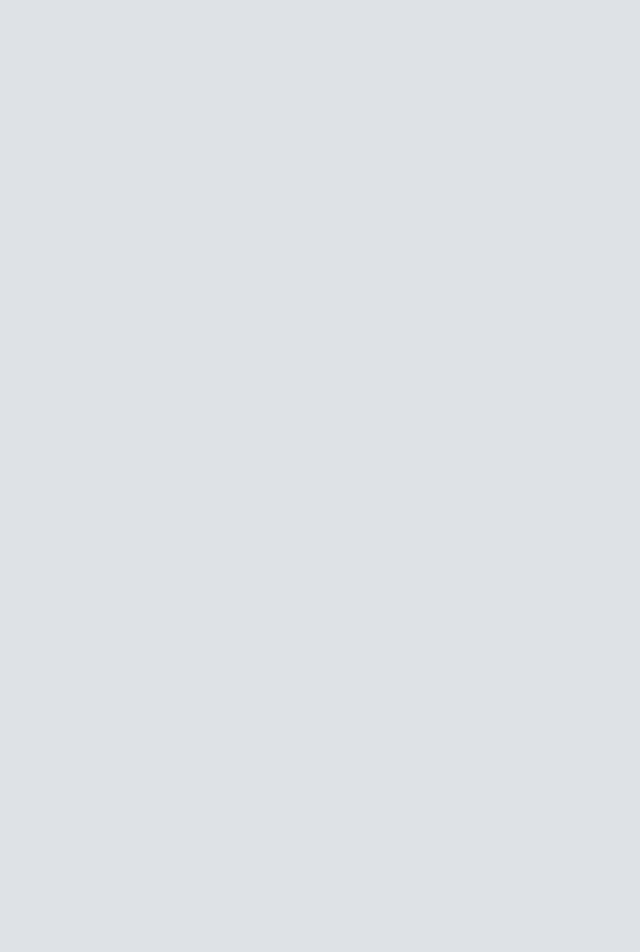
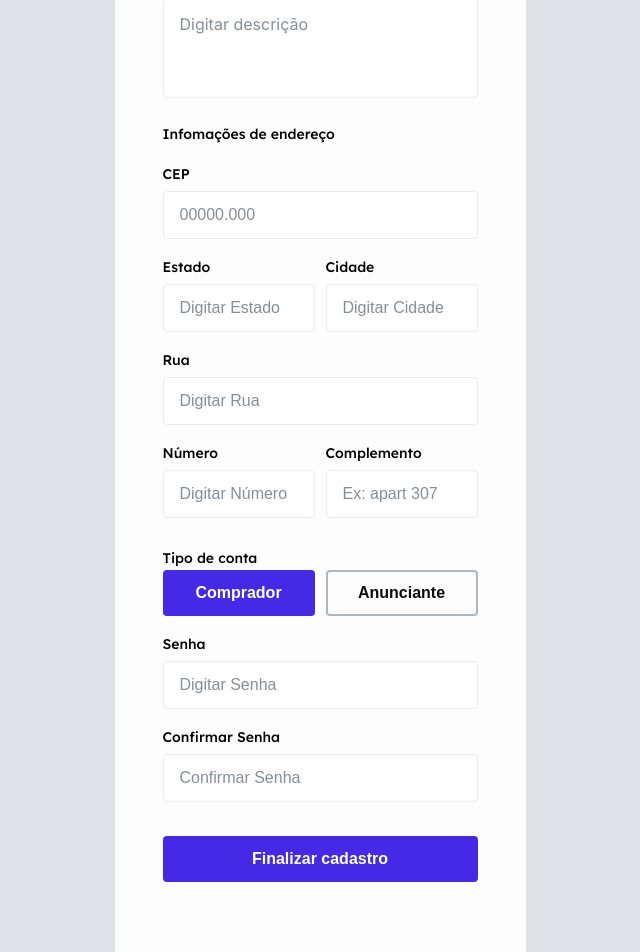
Before and after one commit to KMotorsShop/motors-shop, a React (Vite) app in the folder frontend/: page /register in a window 1280 px wide. Before the commit this address had no page. Shown: the part 780-1732 px from the top of the page, without its empty margins (320-960 px from the left). Before the commit the page ends 800 px from the top, so only its background shows below. Built offline with nearby package versions, Linux system fonts and the light colour scheme.

Commit message:
feat: estilização da pagina de registro

```diff
--- a/frontend/index.html
+++ b/frontend/index.html
@@ -11,6 +11,10 @@
       href="https://fonts.googleapis.com/css2?family=Lexend:wght@400;500;600;700&display=swap"
       rel="stylesheet"
     />
+    <link
+      href="https://fonts.googleapis.com/css2?family=Inter:wght@400;500;600;700&display=swap"
+      rel="stylesheet"
+    />
   </head>
   <body>
     <div id="root"></div>
--- /dev/null
+++ b/frontend/src/pages/Register/index.tsx
@@ -0,0 +1,78 @@
+import { Footer } from "../../components/Footer";
+import Header from "../../components/Header";
+import { BrandButton, OutlineButton } from "../../styles/Buttons";
+import { Input, SmallInput, TextArea } from "../../styles/Form";
+import { Label } from "../../styles/Texts";
+import {
+  BrandButtonForm,
+  Container,
+  ContainerForm,
+  DivForm,
+  InputSmall,
+} from "./styles";
+
+const Register = () => {
+  return (
+    <>
+      <Header />
+      <Container>
+        <ContainerForm>
+          <h1>Cadastro</h1>
+          <p>Infomações pessoais</p>
+          <Label htmlFor="name">Nome</Label>
+          <Input id="name" placeholder="Ex: Samuel Leão" />
+          <Label htmlFor="email">Email</Label>
+          <Input id="email" placeholder="Ex: samuel@kenzie.com.br" />
+          <Label htmlFor="cpf">CPF</Label>
+          <Input id="cpf" placeholder="000.000.000-00" />
+          <Label htmlFor="cellphone">Celular</Label>
+          <Input id="cellphone" placeholder="(DDD) 90000-0000" />
+          <Label htmlFor="date">Data de Nascimento</Label>
+          <Input id="date" placeholder="00/00/00" />
+          <Label htmlFor="description">Descrição</Label>
+          <TextArea placeholder="Digitar descrição" />
+          <p>Infomações de endereço</p>
+          <Label htmlFor="cep">CEP</Label>
+          <Input id="cep" placeholder="00000.000" />
+          <DivForm>
+            <InputSmall>
+              <Label htmlFor="state">Estado</Label>
+              <SmallInput id="state" placeholder="Digitar Estado" />
+            </InputSmall>
+            <InputSmall>
+              <Label htmlFor="city">Cidade</Label>
+              <SmallInput id="city" placeholder="Digitar Cidade" />
+            </InputSmall>
+          </DivForm>
+          <Label htmlFor="road">Rua</Label>
+          <Input id="road" placeholder="Digitar Rua" />
+          <DivForm>
+            <InputSmall>
+              <Label htmlFor="number">Número</Label>
+              <SmallInput id="number" placeholder="Digitar Número" />
+            </InputSmall>
+            <InputSmall>
+              <Label htmlFor="complement">Complemento</Label>
+              <SmallInput id="complement" placeholder="Ex: apart 307" />
+            </InputSmall>
+          </DivForm>
+          <span>Tipo de conta</span>
+          <DivForm>
+            <BrandButton>Comprador</BrandButton>
+            <OutlineButton variant="greyLight">Anunciante</OutlineButton>
+          </DivForm>
+          <Label htmlFor="password">Senha</Label>
+          <Input id="password" placeholder="Digitar Senha" />
+          <Label htmlFor="">Confirmar Senha</Label>
+          <Input placeholder="Confirmar Senha" />
+          <BrandButtonForm className="buttonConfirm" type="submit">
+            Finalizar cadastro
+          </BrandButtonForm>
+        </ContainerForm>
+      </Container>
+      <Footer />
+    </>
+  );
+};
+
+export default Register;
--- /dev/null
+++ b/frontend/src/pages/Register/styles.ts
@@ -0,0 +1,171 @@
+import { BaseButton } from "../../styles/Buttons";
+import { styled } from "../../styles/stitches.config";
+
+export const Container = styled("div", {
+  display: "flex",
+  justifyContent: "center",
+  alignItems: "center",
+  marginTop: "46px",
+  marginBottom: "97px",
+});
+
+export const ContainerForm = styled("form", {
+  width: "411px",
+  height: "1630px",
+  background: "$grey10",
+  borderRadius: "4px",
+  "@mobile": {
+    width: "343px",
+  },
+
+  h1: {
+    fontWeight: "500",
+    fontSize: "24px",
+    lineHeight: "30px",
+    marginTop: "44px",
+    marginLeft: "48px",
+    marginBottom: "44px",
+    "@mobile": {
+      marginLeft: "28px",
+    },
+  },
+
+  p: {
+    fontWeight: "500",
+    fontSize: "14px",
+    lineHeight: "24px",
+    marginLeft: "48px",
+    "@mobile": {
+      marginLeft: "28px",
+    },
+  },
+
+  span: {
+    fontWeight: "500",
+    fontSize: "14px",
+    lineHeight: "24px",
+    marginLeft: "48px",
+    marginTop: "28px",
+    display: "inline-block",
+    "@mobile": {
+      marginLeft: "28px",
+    },
+  },
+
+  label: {
+    fontWeight: "500",
+    fontSize: "14px",
+    lineHeight: "17px",
+    marginLeft: "48px",
+    display: "inline-block",
+    marginTop: "20px",
+    "@mobile": {
+      marginLeft: "28px",
+    },
+  },
+
+  input: {
+    width: "315px",
+    height: "48px",
+    marginLeft: "48px",
+    marginTop: "8px",
+    "@mobile": {
+      width: "287px",
+      marginLeft: "28px",
+    },
+  },
+
+  textArea: {
+    width: "315px",
+    height: "80px",
+    marginLeft: "48px",
+    marginTop: "8px",
+    paddingTop: "25px",
+    marginBottom: "24px",
+    "&::placeholder": {
+      color: "$grey3",
+      fontWeight: "400",
+      fontSize: "16px",
+      lineHeight: "0px",
+    },
+    "@mobile": {
+      width: "287px",
+      marginLeft: "28px",
+    },
+  },
+
+  buttonConfirm: {
+    width: "315px",
+  },
+});
+
+export const DivForm = styled("div", {
+  display: "flex",
+  marginLeft: "48px",
+  gap: "11px",
+  "@mobile": {
+    marginLeft: "28px",
+  },
+
+  button: {
+    width: "152px",
+    "@mobile": {
+      width: "139px",
+    },
+  },
+});
+
+export const InputSmall = styled("div", {
+  label: {
+    marginLeft: "0px",
+  },
+  input: {
+    width: "152px",
+    marginLeft: "0px",
+    "@mobile": {
+      width: "139px",
+    },
+  },
+});
+
+export const BrandButtonForm = styled(BaseButton, {
+  color: "$whiteFixed",
+  background: "$brand1",
+  width: "315px",
+  marginLeft: "48px",
+  marginTop: "34px",
+  "@mobile": {
+    width: "287px",
+    marginLeft: "28px",
+  },
+
+  "&:hover": {
+    background: "$brand2",
+  },
+
+  "&:disabled": {
+    color: "$brand4",
+    background: "$brand3",
+    cursor: "default",
+    "&:hover": {
+      background: "$brand3",
+    },
+  },
+
+  variants: {
+    variant: {
+      opacity: {
+        color: "$brand1",
+        background: "$brand4",
+        "&:hover": {
+          background: "$brand4",
+          color: "$brand1",
+        },
+      },
+      normal: {
+        color: "$whiteFixed",
+        background: "$brand1",
+      },
+    },
+  },
+});
--- a/frontend/src/routes/index.tsx
+++ b/frontend/src/routes/index.tsx
@@ -1,12 +1,14 @@
 import { Route, Routes } from "react-router-dom";
 import Home from "../pages/Home";
 import ProductDetailed from "../pages/ProductDetailed";
+import Register from "../pages/Register";
 
 const RoutesMain = () => {
   return (
     <Routes>
       <Route path="/" element={<Home />} />
       <Route path="/anuncio" element={<ProductDetailed />} />
+      <Route path="/register" element={<Register />} />
     </Routes>
   );
 };
--- a/frontend/src/styles/Form.tsx
+++ b/frontend/src/styles/Form.tsx
@@ -32,6 +32,31 @@ export const Input = styled("input", {
   },
 });
 
+export const SmallInput = styled("input", {
+  padding: "0px 16px",
+  height: 40,
+  borderRadius: 4,
+  border: "1.5px solid $grey7",
+  transition: "0.5s",
+  width: "100%",
+  display: "block",
+
+  "&::placeholder": {
+    color: "$grey3",
+  },
+
+  "&:hover": {
+    background: "$grey8",
+    border: "1.5px solid $grey8",
+  },
+
+  "&:focus": {
+    outline: "none",
+    border: "1.5px solid $brand1",
+    boxShadow: "0 0 0 0",
+  },
+});
+
 export const TextArea = styled("textarea", {
   padding: "16px",
   height: 40,
@@ -46,6 +71,7 @@ export const TextArea = styled("textarea", {
 
   "&::placeholder": {
     color: "$grey3",
+    fontFamily: "inter",
   },
 
   "&:hover": {
```
